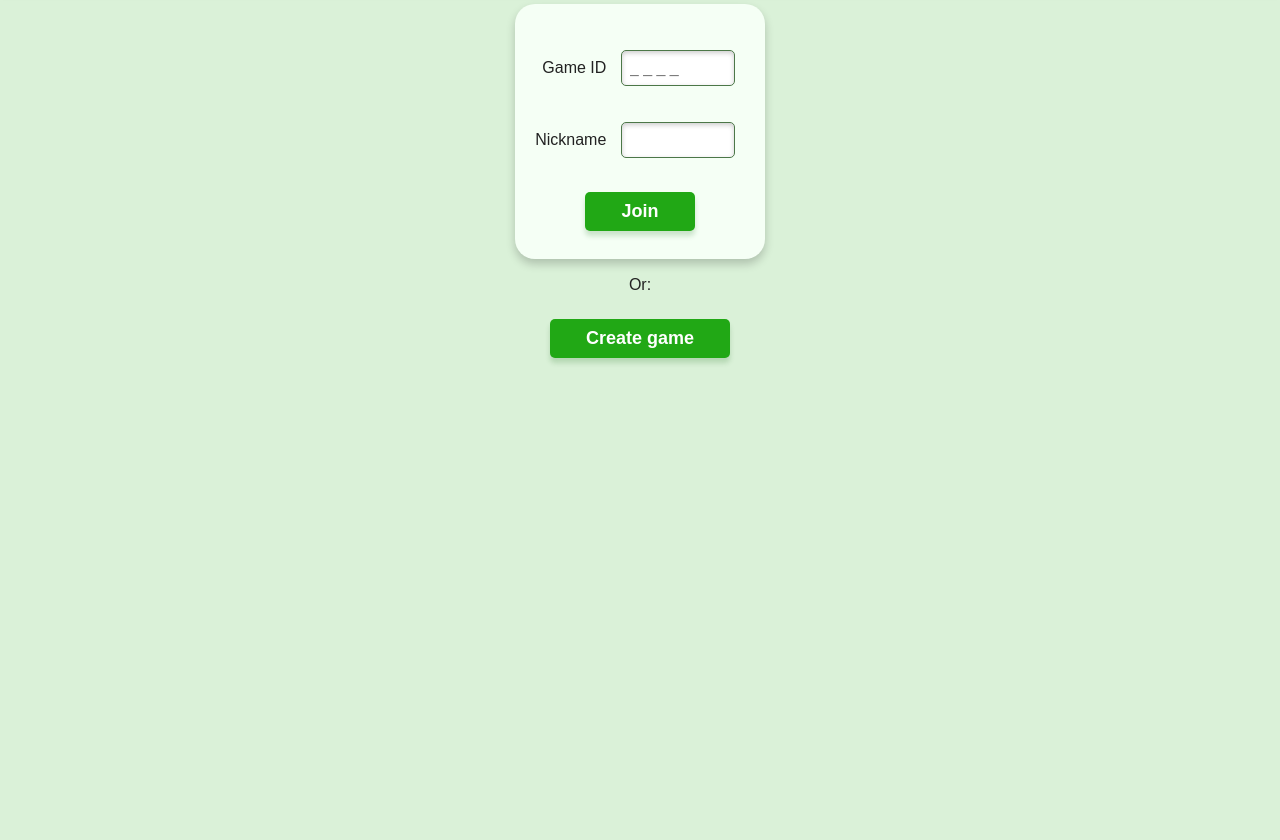
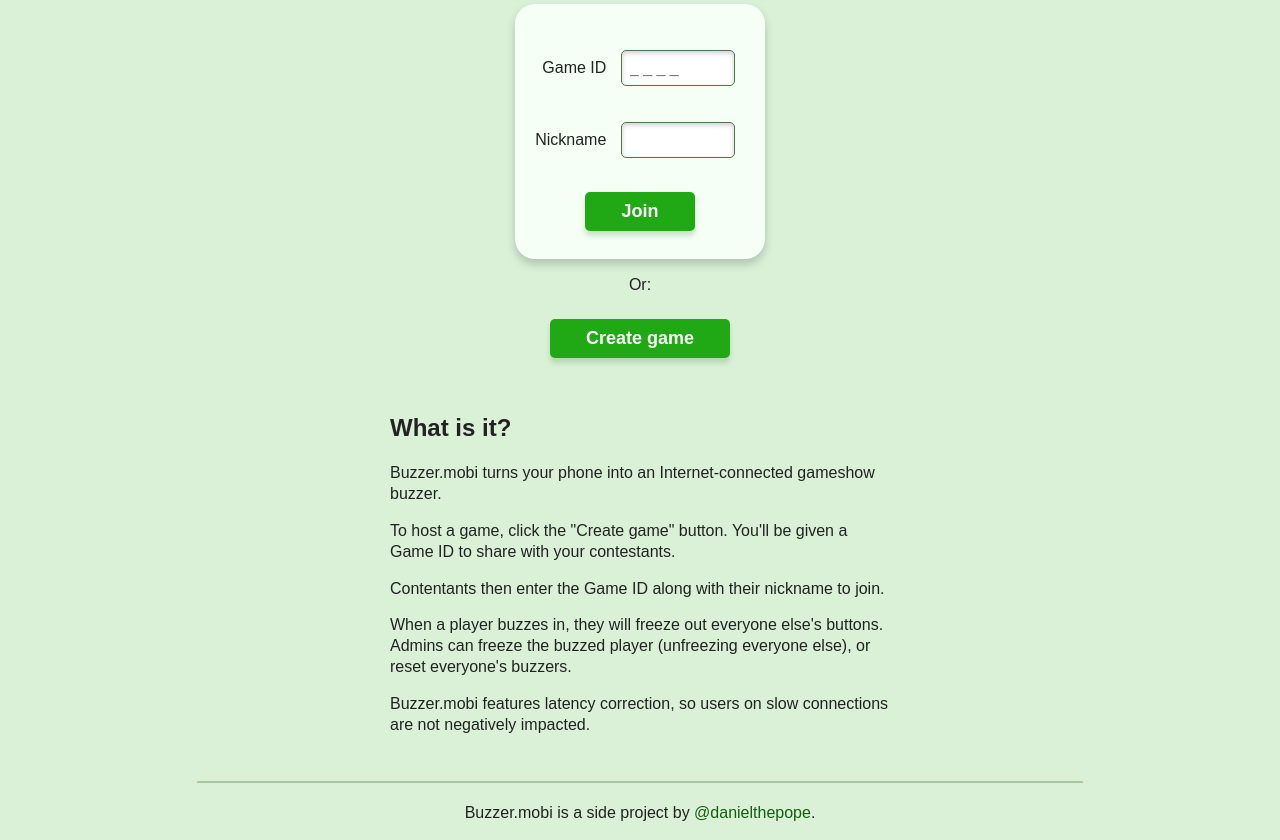
Before and after one commit to danielthepope/buzzer, a website: page client/index.html in a window 1280 px wide. Shown: the part 70-910 px from the top of the page. Before the commit the page ends 800 px from the top, so only its background shows below. Drawn offline with nearby package versions, Linux system fonts and the light colour scheme; no server answers.

Commit message:
Fixes #8: Add info to homepage

```diff
--- a/client/index.html
+++ b/client/index.html
@@ -20,7 +20,7 @@
 
 <body>
     <header>
-        <h1><a class="link" href="javascript:confirmExit()">Buzzer<small>.mobi</small></a></h1>
+        <h1><a href="javascript:confirmExit()">Buzzer<small>.mobi</small></a></h1>
     </header>
     <div id="setup">
         <form class="form" onsubmit="join(); return false;">
@@ -38,7 +38,24 @@
             <input type="submit" value="Join">
         </form>
         <p>Or:</p>
-        <button onclick="createGame()">Create game</button>
+        <p>
+            <button onclick="createGame()">Create game</button>
+        </p>
+        <div class="text-container">
+            <h2>What is it?</h2>
+            <p>Buzzer.mobi turns your phone into an Internet-connected gameshow buzzer.</p>
+            <p>To host a game, click the "Create game" button. You'll be given a Game ID to share with your contestants.
+            </p>
+            <p>Contentants then enter the Game ID along with their nickname to join.</p>
+            <p>When a player buzzes in, they will freeze out everyone else's buttons. Admins can freeze the buzzed
+                player (unfreezing everyone else), or reset everyone's buzzers.</p>
+            <p>Buzzer.mobi features latency correction, so users on slow connections are not negatively impacted.</p>
+        </div>
+
+        <footer>
+            <hr>
+            <p>Buzzer.mobi is a side project by <a href="https://twitter.com/danielthepope">@danielthepope</a>.</p>
+        </footer>
     </div>
 
     <p id="game-id-p" class="hidden">Game ID: <strong id="game-id-display">-</strong></p>
@@ -50,7 +67,8 @@
     </div>
 
     <div id="admin-view" class="hidden">
-        <h2>Admin view</h2>
+        <p>Share this Game ID with other players</p>
+        <h2>Host view</h2>
         <button onclick="freezeAll()">Freeze all</button>
         <button onclick="resetAll()">Reset all</button>
         <button onclick="freezePlayer()">Freeze buzzed player</button>
--- a/client/style.css
+++ b/client/style.css
@@ -24,11 +24,32 @@ header small {
     color: #ffffffaa;
 }
 
-.link {
+a {
+    color: #135f0c;
+    text-decoration: none;
+}
+
+a:hover {
+    text-decoration: underline;
+}
+
+h1 a {
     color: white;
-    cursor: pointer;
     text-decoration: underline;
     text-decoration-color: #ffffffaa;
+}
+
+.text-container {
+    display: inline-block;
+    max-width: 500px;
+    padding: 10px;
+    text-align: left;
+}
+
+hr {
+    border: 1px solid #135f0c44;
+    margin: 20px auto;
+    width: 70%;
 }
 
 .form {
```
